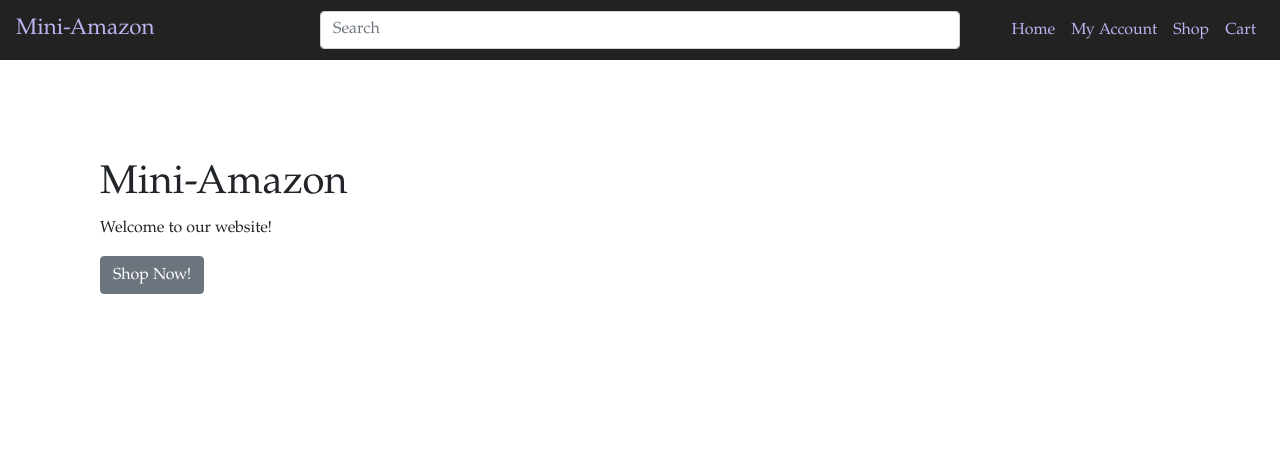
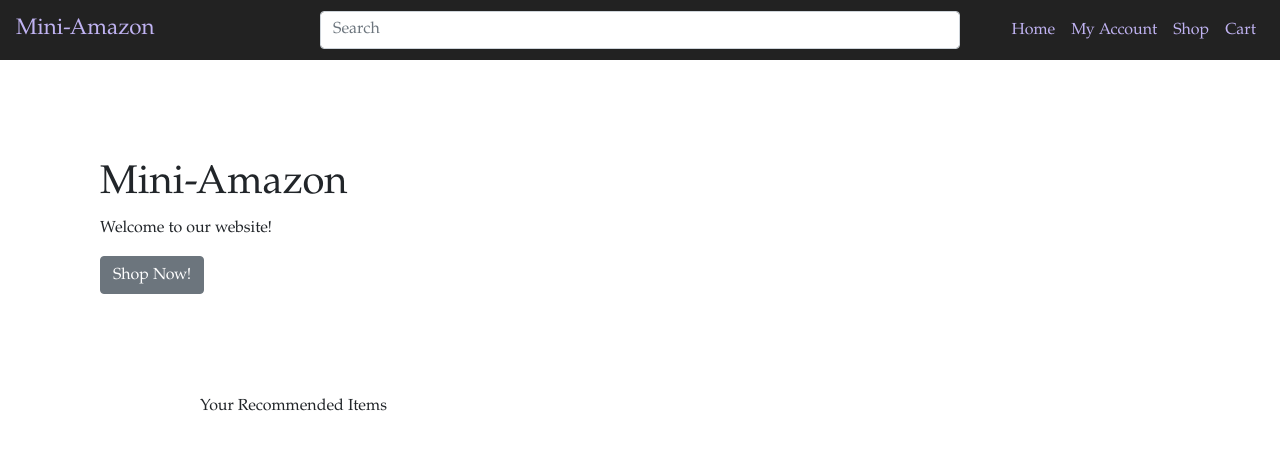
Before and after one commit to martinstoyanov/cs316-amazon, a React (Create React App) app in the folder miniamazon-frontend/: page / in a window 1280 px wide. Shown: the top 450 px of the page. Built offline with nearby package versions, Linux system fonts and the light colour scheme; what react-alert-template-basic would draw is missing.

Commit message:
send avg rating to item

```diff
--- a/miniamazon-frontend/src/components/Home.js
+++ b/miniamazon-frontend/src/components/Home.js
@@ -17,7 +17,7 @@ export default class Home extends React.Component{
 
     componentDidMount() {
         //first, retrieve category object from database
-        // axios.get(`${serverURL}/category`).then((response) => {
+        // axios.get(`${serverURL}/categories/`).then((response) => {
         //     console.log(response)
         //     // then, for each category get the item_ids and ratings of rec1, rec2, and rec3
         //     // and items by the item_id and display them under each category!
@@ -53,6 +53,12 @@ export default class Home extends React.Component{
                         <button className="btn btn-secondary">Shop Now!</button><br/>
                     </a>
                 </div>
+                <div className="left-layout" id="recommended-items">
+                    <p>
+                        Your Recommended Items
+                    </p>
+
+                </div>
             </nav>
         )
     }
--- a/miniamazon-frontend/src/components/Item.js
+++ b/miniamazon-frontend/src/components/Item.js
@@ -27,6 +27,7 @@ class Items extends React.Component {
     componentDidMount() {
         //first, retrieve item object from database
         axios.get(`${serverURL}/item/${this.state.id}`).then((response) => {
+            let item = response.data.data
             this.setState({item: response.data.data});
             let reviews = []
             let sumRating = 0.0
@@ -40,6 +41,11 @@ class Items extends React.Component {
                     sumRating += review.review_rating
                     numRatings = numRatings + 1
                     this.setState({ reviews: reviews, avgReview: (sumRating / numRatings) })
+                    item.avg_rating = this.state.avgReview
+                    console.log(item)
+
+                    axios.put(`${serverURL}/item/${this.state.id}`, item).then(response => {
+                    })
                 });
             })
         });
--- a/miniamazon-frontend/src/components/ReviewModal.js
+++ b/miniamazon-frontend/src/components/ReviewModal.js
@@ -35,7 +35,7 @@ function ReviewModal({product}) {
             let reviewId = response.data.review_id
 
             if (response.status === 201) {
-                alert.show('Review Successfully Posted!')
+                alert.show('Review successfully posted!')
             }
             else {
                 alert.show('An error occured')
@@ -49,7 +49,7 @@ function ReviewModal({product}) {
 
                 axios.put(`${serverURL}/item/${product._id}`, item).then(response => {
                     if (response.status === 200) {
-                        alert.show('Review successfully added!')
+                        alert.show('Review successfully added to item!')
                     }
                     else {
                         alert.show('An error occured')
```
